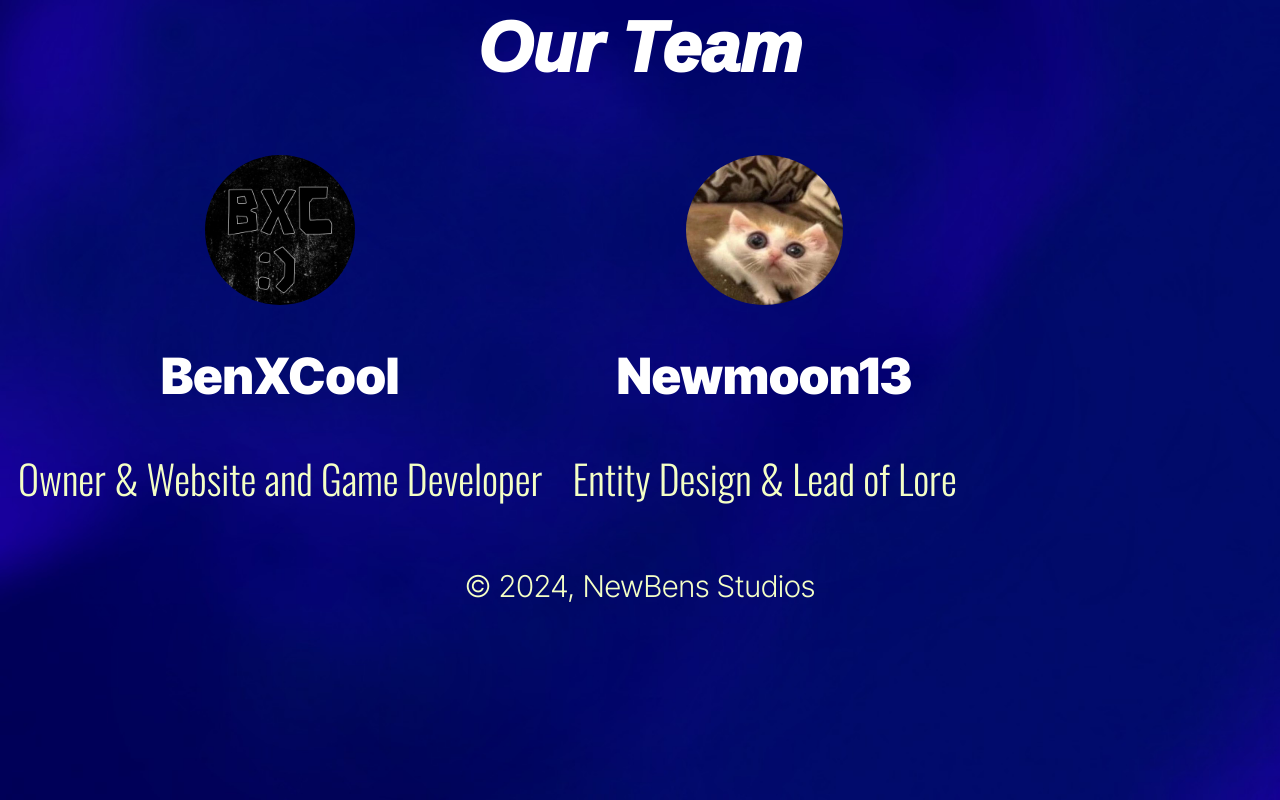
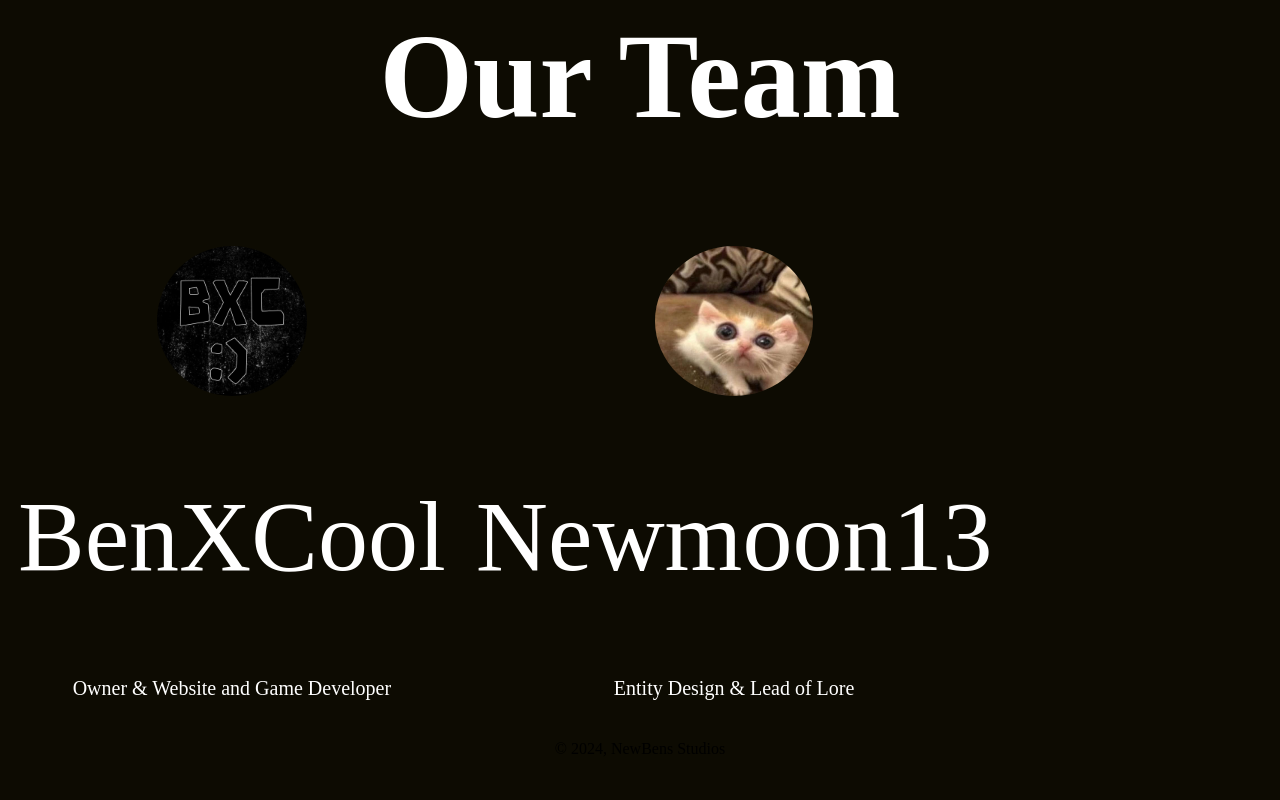
Before and after one commit to NewBensStudios/newbensstudios.github.io, a plain HTML site: page ourteam.html in a window 1280 px wide. Drawn offline with nearby package versions, Linux system fonts and the light colour scheme.

Commit message:
Update style.css

```diff
--- a/style.css
+++ b/style.css
@@ -1,55 +1,60 @@
-body {
-    background-image: url("https://newbensstudios.github.io/img/backgroundbxcstudios.jpeg");
-    background-repeat: no-repeat;
-    background-position: center;
-    background-attachment: fixed;
-    background-size: cover;
+:root {
+    --background-black: #0d0b02;
+    --cool-blue: #00c0a0;
 }
 
-a {
-    font-family: "Inter Tight", sans-serif;
-    font-optical-sizing: auto;
-    font-weight: 300;
-    font-style: normal;
-    color: rgb(244, 255, 197);
-    font-size: 40px;
-
-  }
-
-h1 {
-    font-family: "IBM Plex Sans", sans-serif;
-    font-weight: 1000;
-    font-style: italic;
-    color: white;
-    font-size: 70px;
+body {
+    background-color: var(--background-black);
+    text-align: center;
 }
 
-
-.btn {
-  background-color: transparent;
-  padding: 10px 20px;
-  font-size: 16px;
-  cursor: pointer;
-  border: none;
-  border-radius: 50px;
-  background: linear-gradient(to right, #2b00ff 0%, #1C00A7 100%);
-  transition: background 0.2s ease-in-out, box-shadow 0.2s ease-in-out;
+h1{
+    font-family: "IBM Plex Sans", serif;
+    font-weight: 700;
+    color: #ffffff;
+    font-size: 120px;
 }
 
-.btn:hover {
-        background: rgb(34, 34, 34);
-        box-shadow:
-          0 0 0 2px #2b00ff,
-          0 0 5px 3px #1C00A7;
+h2{
+    font-family: "IBM Plex Sans", serif;
+    font-weight: 500;
+    color: #ffffff;
+    font-size: 100px;
 }
 
-pALTERNATE {
-    font-family: "Inter Tight", sans-serif;
-    font-optical-sizing: auto;
+h3 {
+    font-family: "IBM Plex Sans", serif;
     font-weight: 300;
-    font-style: normal;
-    color: rgb(244, 255, 197);
-   font-size: 30px;
+    color: #ffffff;
+    font-size: 80px;
+}
+
+.little-thingy {
+    background-color: var(--cool-blue);
+    color: var(--background-black);
+    letter-spacing: .04em;
+    text-transform: uppercase;
+    margin-bottom: .5rem;
+    padding: 1px 6px;
+    font-size: calc(.5vw + .9rem);
+    font-weight: 500;
+    line-height: 1.2em;
+}
+
+p{
+    color: #ffffff;
+    font-family: "IBM Plex Sans", serif;
+    font-weight: 500;
+    font-size: 20px;
+    text-decoration-color: rgba(255, 255, 255, 0);
+}
+
+a{
+    color: #ffffff;
+    font-family: "IBM Plex Sans", serif;
+    font-weight: 500;
+    font-size: 20px;
+    text-decoration-color: rgba(255, 255, 255, 1);
 }
 
 .pfp {
@@ -63,51 +68,6 @@ pALTERNATE {
     box-shadow:
         0 0 0 2px #2b00ff,
         0 0 5px 3px #1C00A7;
-}
-
-p {
-  font-family: "Oswald", sans-serif;
-  font-optical-sizing: auto;
-  font-weight: 300;
-  font-style: normal;
-  color: rgb(244, 255, 197);
-  font-size: 40px;
-}
-
-h2 {
-    font-family: "Inter Tight", sans-serif;
-    font-weight: 950;
-    font-style: normal;
-    font-size: 50px;
-    color: white;
-}
-
-h3 {
-    font-family: "Inter Tight", sans-serif;
-    font-weight: 950;
-    font-style: normal;
-    font-size: 40px;
-    color: white;
-}
-
-newmoon {
-    font-family: "Oswald", sans-serif;
-    font-weight: 1000;
-    font-style: normal;
-    font-size: 50px;
-    color: rgb(54, 0, 140);
-   -webkit-text-stroke-color: white;
-   -webkit-text-stroke-width: 1px;
-}
-
-benxcool {
-    font-family: "Oswald", sans-serif;
-    font-weight: 1000;
-    font-style: normal;
-    font-size: 50px;
-   -webkit-text-stroke-color: white;
-   -webkit-text-stroke-width: 1px;
-    color: rgb(0, 87, 145)
 }
 
 bsHoverMain {
```
